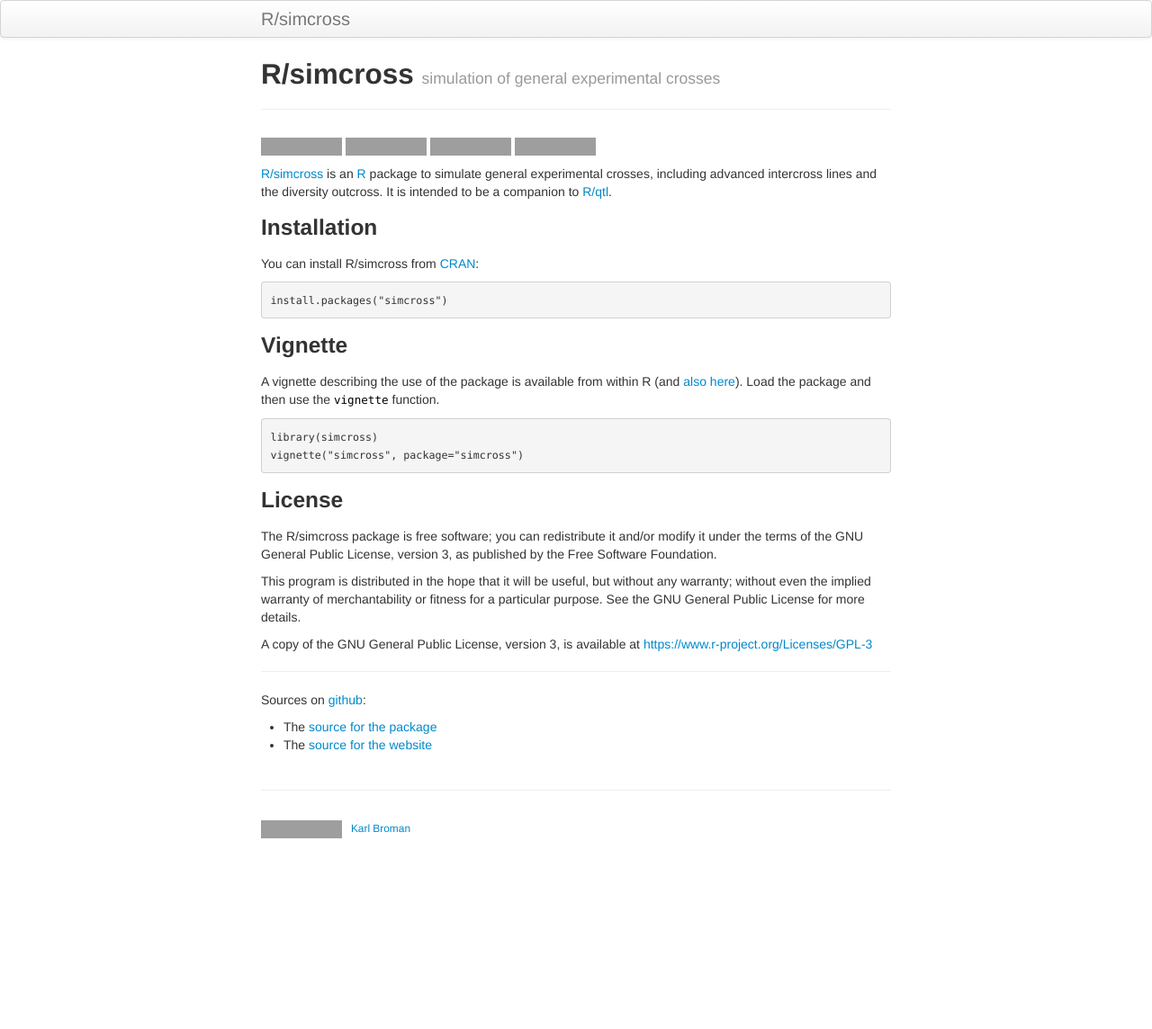
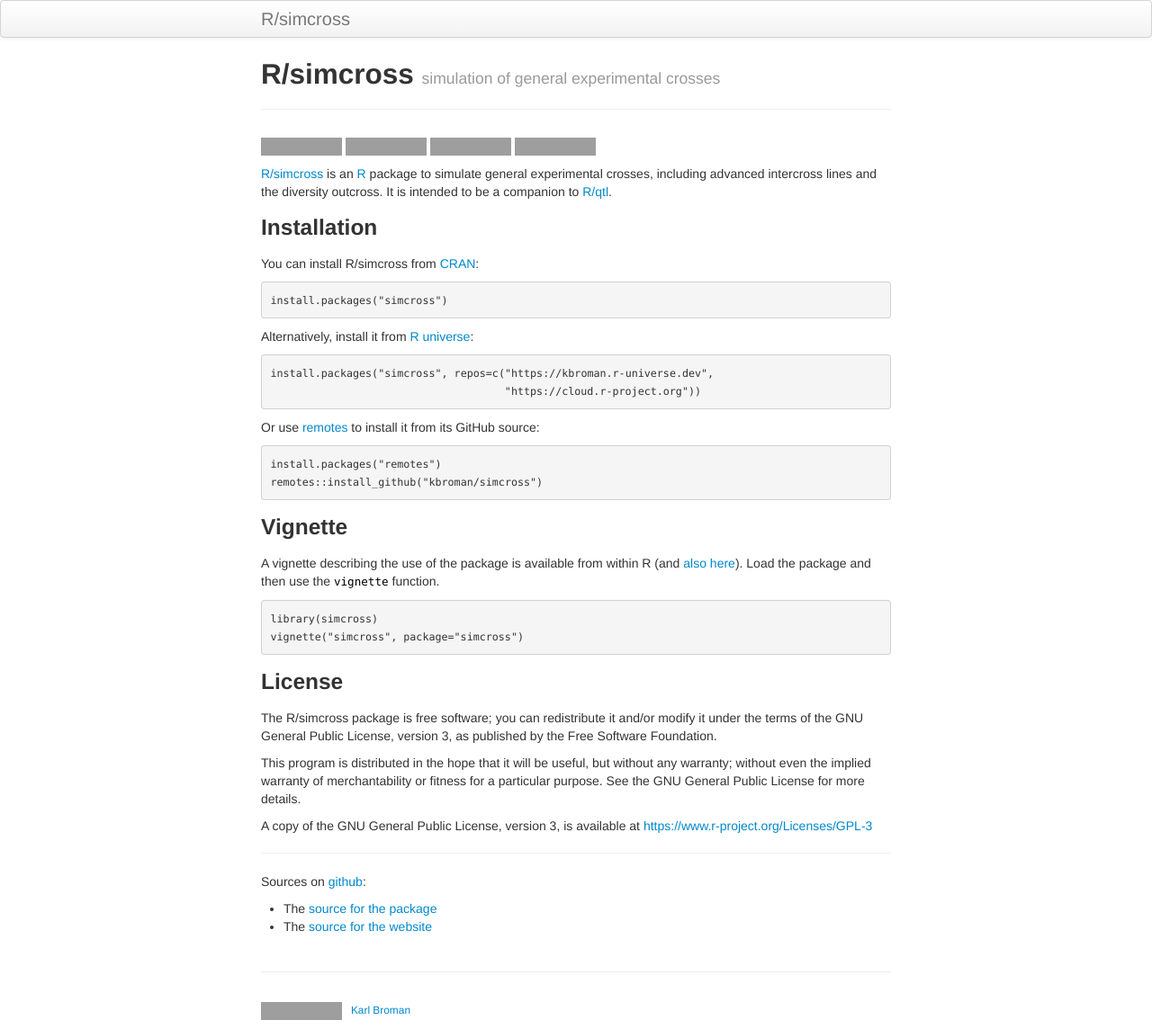
Before and after one commit to kbroman/simcross, a Jekyll site: the page built from index.md, in a window 1280 px wide. Shown: the whole page at 90% size. Built offline with Jekyll 4.4.1, drawn with Linux system fonts in a browser that asks for light colours; before the commit the page ends 942 px from its top, so only the background shows below that; grey boxes are pictures that could not be loaded.

Commit message:
Add r-universe and github installation instructions

````diff
--- a/index.md
+++ b/index.md
@@ -21,6 +21,21 @@
 
 ```r
 install.packages("simcross")
+```
+
+Alternatively, install it from [R
+universe](https://kbroman.r-universe.dev):
+
+```r
+install.packages("simcross", repos=c("https://kbroman.r-universe.dev",
+                                     "https://cloud.r-project.org"))
+```
+
+Or use [remotes](https://remotes.r-lib.org) to install it from its GitHub source:
+
+```r
+install.packages("remotes")
+remotes::install_github("kbroman/simcross")
 ```
 
 ### Vignette
````
